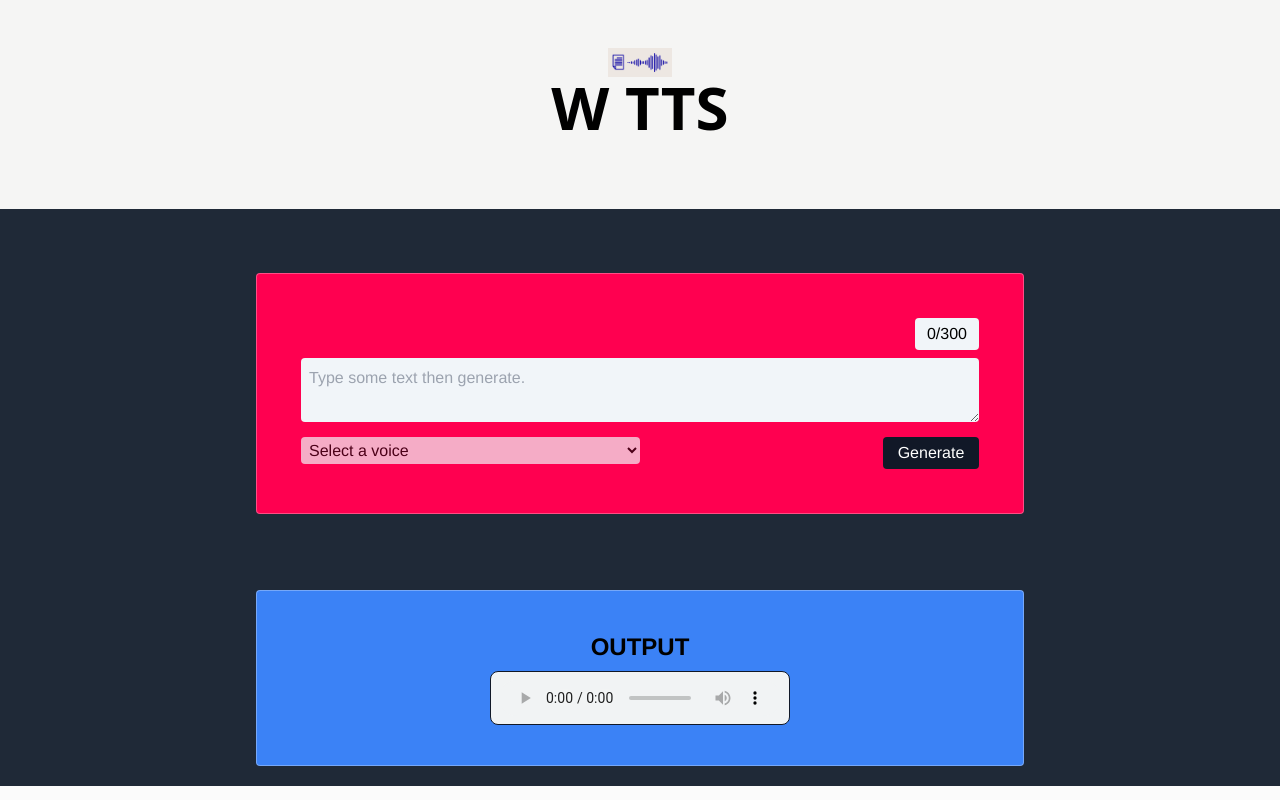
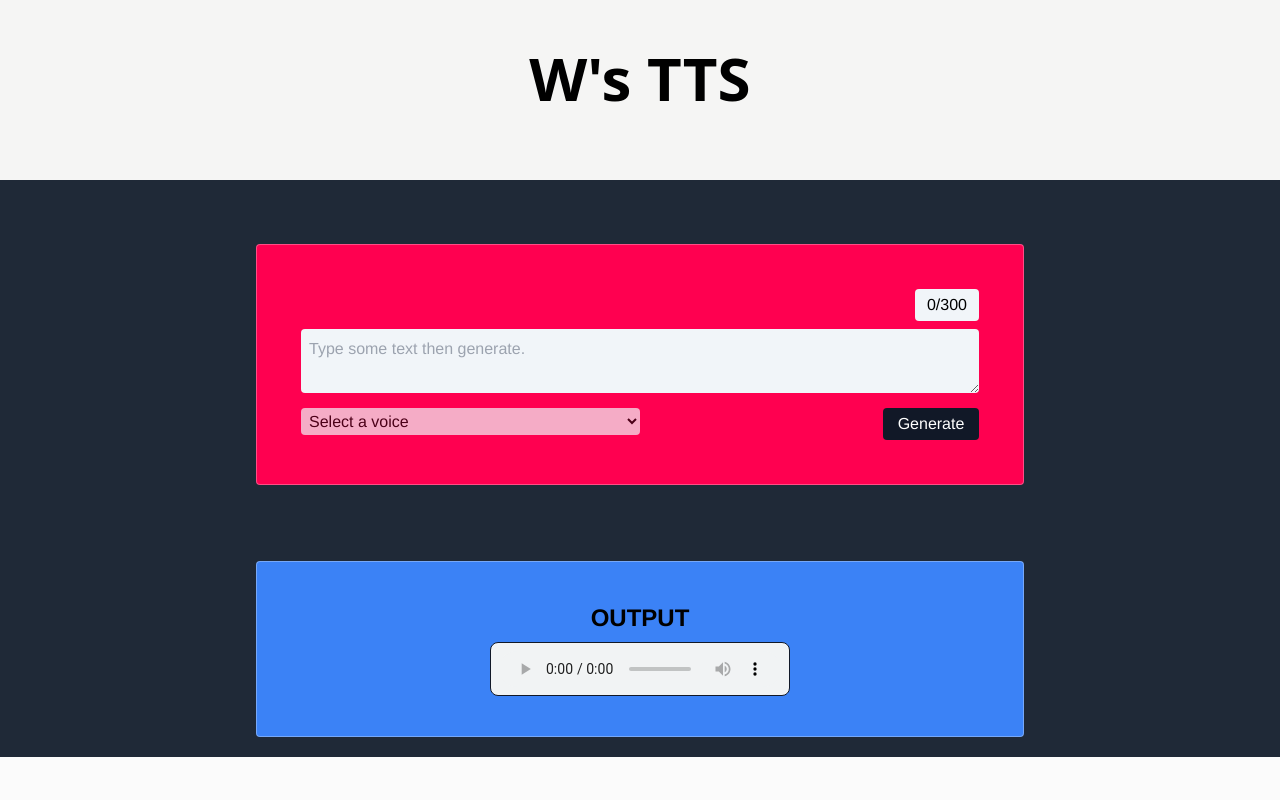
Before and after one commit to SecondRoblox/tts, a plain HTML site: page index.html in a window 1280 px wide. Drawn offline with nearby package versions, Linux system fonts and the light colour scheme; no server answers; a web font is replaced by a local one.

Commit message:
Update index.html

```diff
--- a/index.html
+++ b/index.html
@@ -11,7 +11,7 @@
     <link rel="preconnect" href="https://fonts.googleapis.com">
     <link rel="preconnect" href="https://fonts.gstatic.com" crossorigin>
     <link href="https://fonts.googleapis.com/css2?family=Helvetica&display=swap" rel="stylesheet">
-    <title>WESLEY'S TEXT TO SPEECH</title>
+    <title>W's TTS</title>
     <style>
         #funny:hover {
             opacity: 0;
@@ -34,8 +34,7 @@
 
 <body class="flex flex-col" style="background-color: #fbfbfb">
     <div class="bg-stone-100 p-12 grow">
-        <img src="static/tiktok_logo.png" width="64px" height="64px" class="mx-auto" />
-        <h1 class="text-6xl font-bold text-center">W TTS</h1>
+        <h1 class="text-6xl font-bold text-center">W's TTS</h1>
         <p class="text-center pt-6"><span id="funny"></span></p>
     </div>
     <div class="usercontainer bg-[#1F2937] h-fit flex flex-col item-center gap-8 py-5">
```
